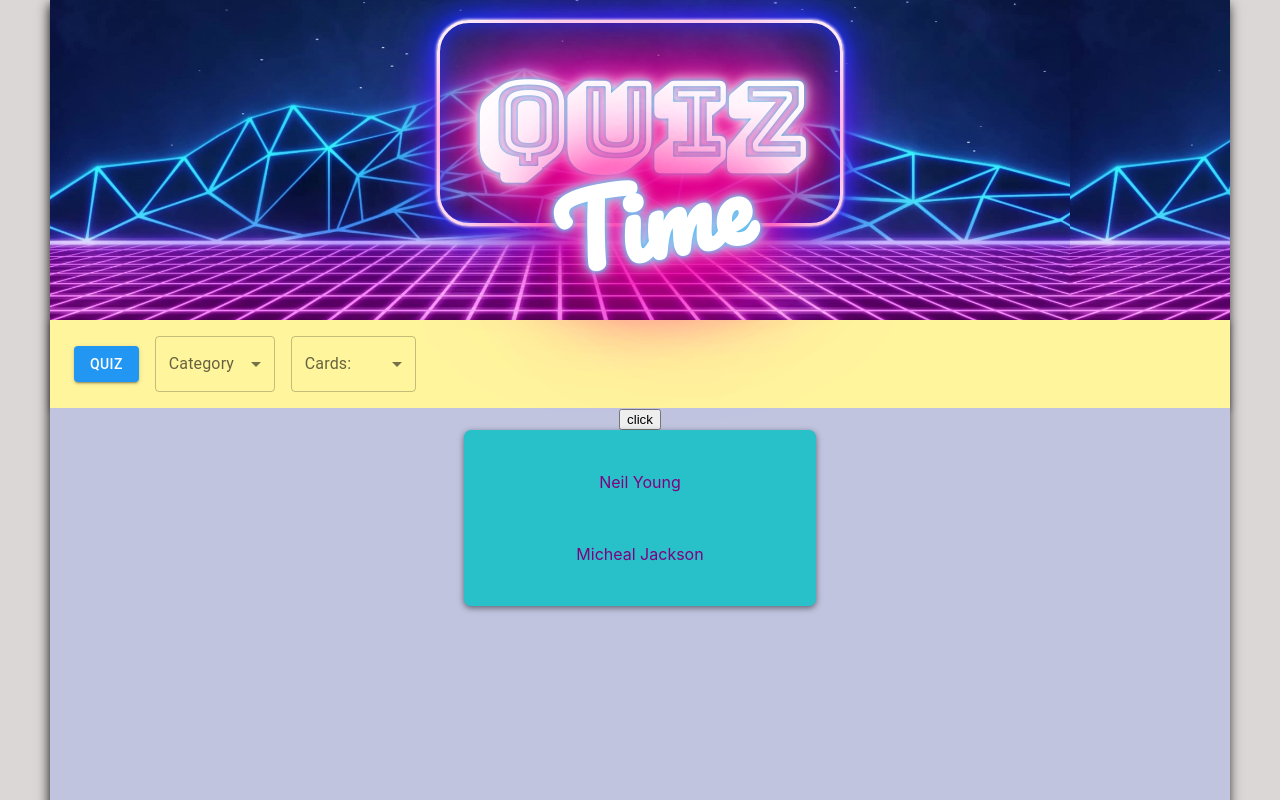
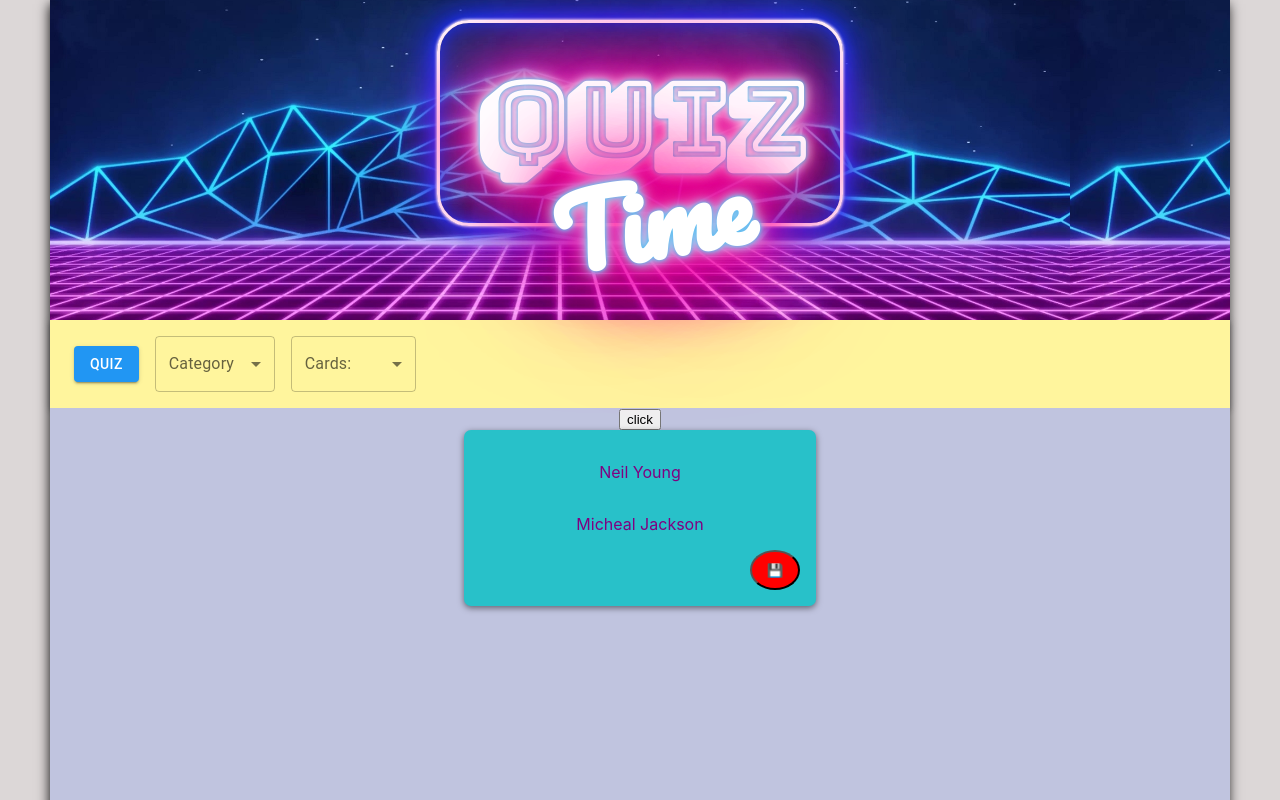
Before and after one commit to GuilhFreitas/dan-will-daniel-finalproject, a React (Create React App) app: page / in a window 1280 px wide. Both pictures are taken after a click on the element "Neil Young". Shown: the top 800 px of the page. Built offline with nearby package versions, Linux system fonts and the light colour scheme; a web font is replaced by a local one.

Commit message:
add save button that saves a text file

```diff
--- a/package.json
+++ b/package.json
@@ -8,6 +8,7 @@
     "@mui/icons-material": "^5.11.11",
     "@mui/material": "^5.11.13",
     "axios": "^1.3.4",
+    "file-saver": "^2.0.5",
     "lodash": "^4.17.21",
     "react": "^17.0.2",
     "react-dom": "^17.0.2",
--- a/src/components/Answer.jsx
+++ b/src/components/Answer.jsx
@@ -1,4 +1,5 @@
 import React, { useState } from "react";
+import Save from "./Save";
 
 export default function Answer({
   possibleAnswers,
@@ -53,6 +54,7 @@ export default function Answer({
         <div className="answerCard" style={styles.answerCard}>
           <p>{answerChosen}</p>
           <p>{correctAnswer}</p>
+          <Save/>
         </div>
       </div>
     </div>
--- /dev/null
+++ b/src/components/Save.jsx
@@ -0,0 +1,26 @@
+// import { saveAs } from 'file-saver';
+
+export default function Save(props){
+    const styles = {
+        backgroundColor: "red",
+        height: "50px",
+        width: "50px",
+        borderRadius: "50%",
+        alignSelf: "flex-end",
+        textAlign: "center"
+    }
+
+    const FileSaver = require('file-saver');
+    const blob = new Blob(["Hello, world!"], {type: "text/plain;charset=utf-8"});
+
+    function saveCard(){
+        FileSaver.saveAs(blob, "cards.txt");
+    }
+
+
+    return(
+        <button style={styles} onClick={saveCard}>
+            💾
+        </button>
+    )
+}
```
Also changed, not shown: 1 other file (tests, documents, lock files or other folders).
